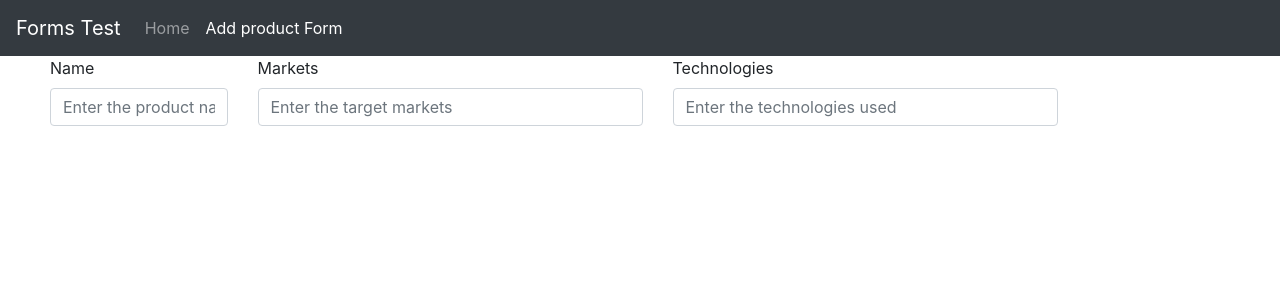
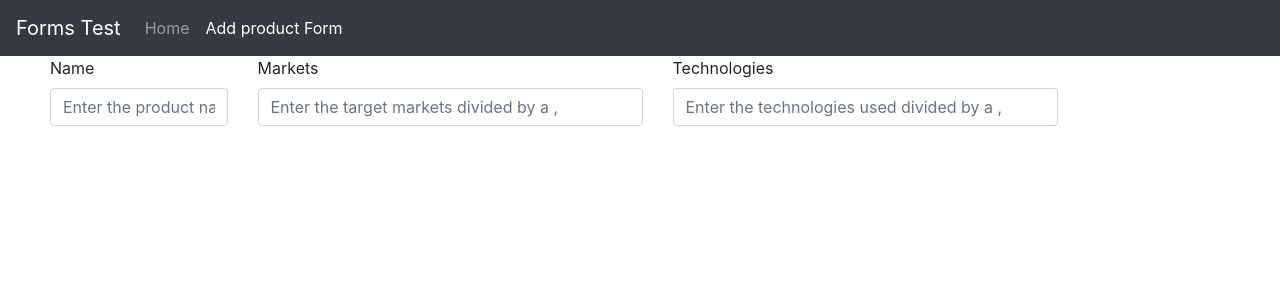
Before and after one commit to Alysty/gubeeProductPageTest, an Angular app in the folder angular-frontend/: page /formProduct in a window 1280 px wide. Shown: the top 300 px of the page. Built offline with nearby package versions, Linux system fonts and the light colour scheme.

Commit message:
Made the messages in both forms more clear

```diff
--- a/angular-frontend/src/app/form-product/form-product.component.html
+++ b/angular-frontend/src/app/form-product/form-product.component.html
@@ -10,13 +10,13 @@
       <div class="form-group col-4">
         <label for="InputMarkets">Markets</label>
         <input type="text" class="form-control" id="InputMarkets"
-               placeholder="Enter the target markets" formControlName="targetMarketsSearch"
+               placeholder="Enter the target markets divided by a ," formControlName="targetMarketsSearch"
         >
       </div>
       <div class="form-group col-4">
         <label for="InputTechnologies">Technologies</label>
         <input type="text" class="form-control" id="InputTechnologies"
-               placeholder="Enter the technologies used" formControlName="technologiesSearch"
+               placeholder="Enter the technologies used divided by a ," formControlName="technologiesSearch"
         >
       </div>
     </div>
--- a/angular-frontend/src/app/list-product/list-product.component.html
+++ b/angular-frontend/src/app/list-product/list-product.component.html
@@ -10,13 +10,13 @@
       <div class="form-group col-4">
         <label for="InputMarkets">Markets</label>
         <input type="text" class="form-control" id="InputMarkets"
-               placeholder="Enter the target markets" formControlName="targetMarketsSearch"
+               placeholder="Enter the target markets divided by a ," formControlName="targetMarketsSearch"
         >
       </div>
       <div class="form-group col-4">
         <label for="InputTechnologies">Technologies</label>
         <input type="text" class="form-control" id="InputTechnologies"
-               placeholder="Enter the technologies used" formControlName="technologiesSearch"
+               placeholder="Enter the technologies used divided by a ," formControlName="technologiesSearch"
         >
       </div>
       <div class="form-group col-2 align-self-xl-end" >
```
